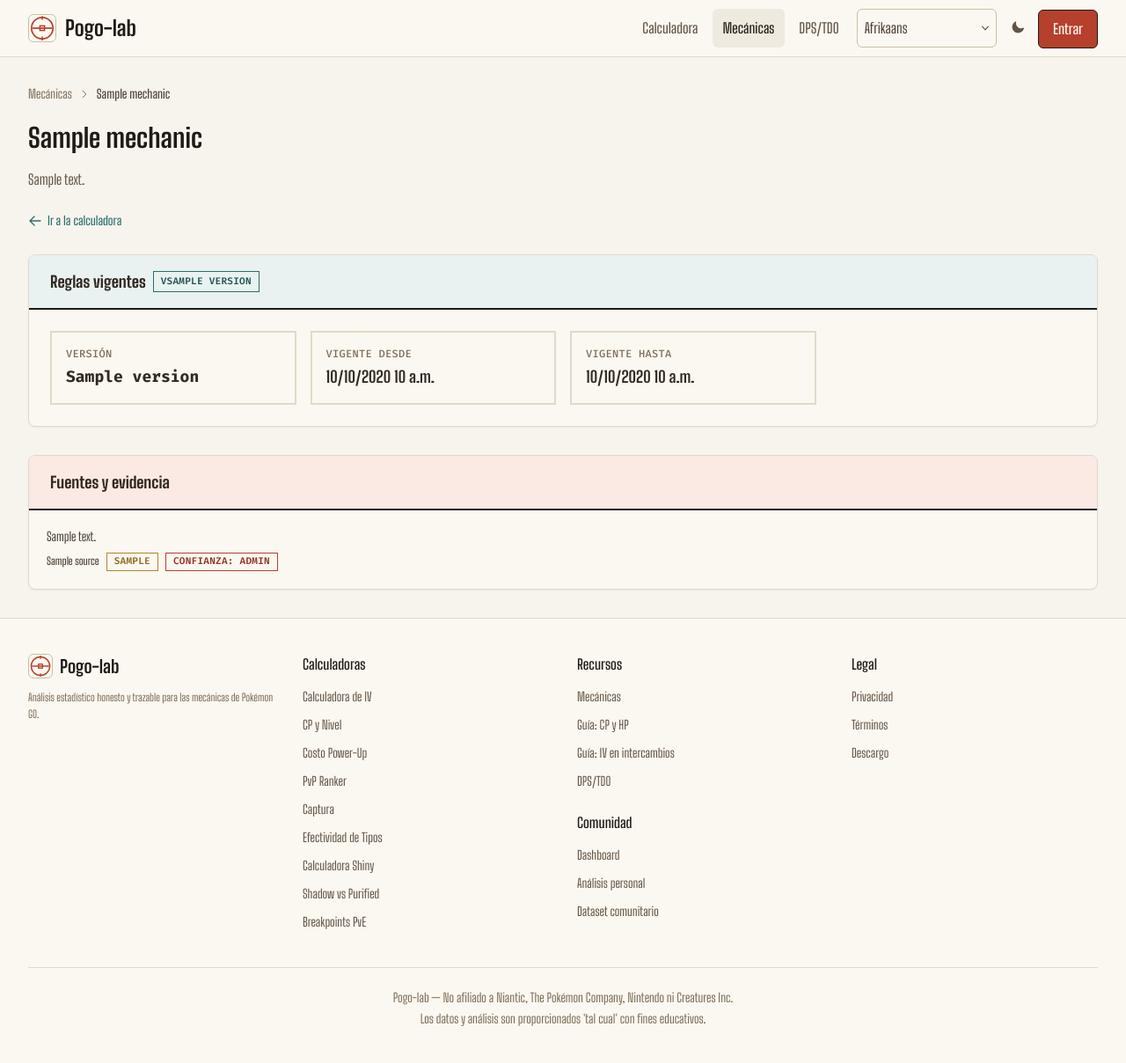
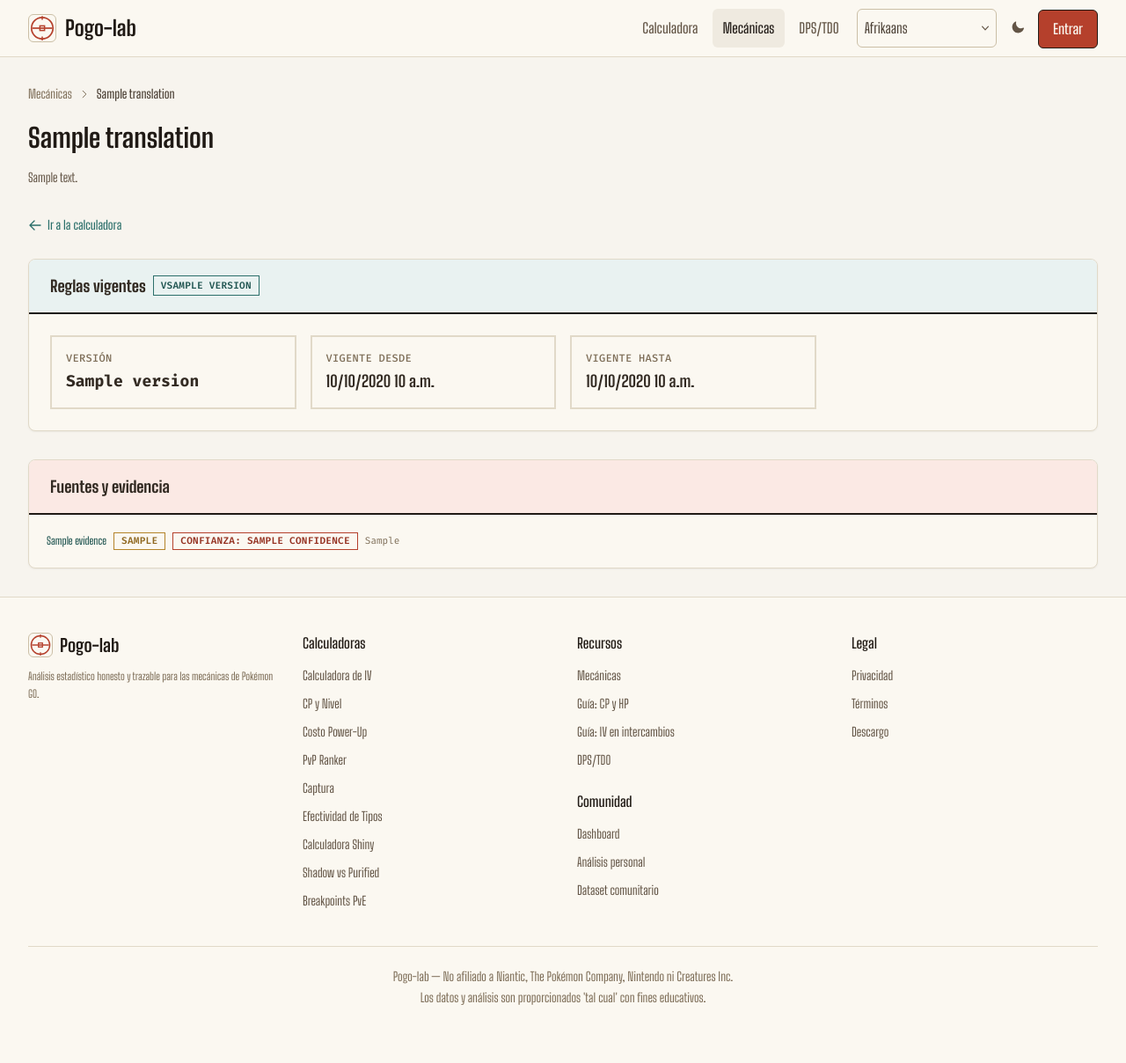
Before and after one commit to cortega26/Pogo-lab, a Django app: template apps/mechanics/templates/mechanics/detail.html in a window 1280 px wide. Shown: the whole page at 88% size. After the commit the page ends 1142 px from the top, so only its background shows below. Run offline with Django 5.2, Linux system fonts and the light colour scheme; the template is opened without the code that fills it: most values are stand-ins (such as "Sample title", 1, 10 or a date in 2020).

Commit message:
fix(i18n): remove canonical-language leaks from mechanics detail

```diff
--- a/apps/mechanics/templates/mechanics/detail.html
+++ b/apps/mechanics/templates/mechanics/detail.html
@@ -1,7 +1,18 @@
 {% extends "base.html" %}
-{% load i18n %}
+{% load i18n seo_tags %}
 
-{% block title %}{{ mechanic.name }} — Pogo-lab{% endblock %}
+{% block title %}{{ translation.seo_title|default:translation.title }} — Pogo-lab{% endblock %}
+
+{% block extra_head %}
+  {% if translation.seo_title %}
+    <meta property="og:title" content="{{ translation.seo_title }}">
+  {% endif %}
+  {% if translation.seo_description %}
+    <meta property="og:description" content="{{ translation.seo_description }}">
+    <meta name="description" content="{{ translation.seo_description }}">
+  {% endif %}
+  <meta property="og:type" content="article">
+{% endblock %}
 
 {% block json_ld %}
 <script type="application/ld+json" nonce="{{ request.csp_nonce }}">
@@ -11,7 +22,7 @@
   "itemListElement": [
     {"@type": "ListItem", "position": 1, "name": "Pogo-lab", "item": "{{ request.scheme }}://{{ request.get_host }}{% url 'healthz' %}"},
     {"@type": "ListItem", "position": 2, "name": "{% trans "Mecánicas" %}", "item": "{{ request.scheme }}://{{ request.get_host }}{% url 'mechanic_list' %}"},
-    {"@type": "ListItem", "position": 3, "name": "{{ mechanic.name }}", "item": "{{ request.build_absolute_uri }}" }
+    {"@type": "ListItem", "position": 3, "name": "{{ translation.title }}", "item": "{{ request.build_absolute_uri }}" }
   ]
 }
 </script>
@@ -21,15 +32,15 @@
 <nav class="mb-6 flex items-center gap-2 text-sm text-slate-500 dark:text-slate-400">
   <a href="{% url 'mechanic_list' %}" class="transition-colors hover:text-brand-500 dark:hover:text-brand-400">{% trans "Mecánicas" %}</a>
   <svg class="h-3 w-3" fill="none" viewBox="0 0 24 24" stroke="currentColor" stroke-width="2" aria-hidden="true"><path stroke-linecap="round" stroke-linejoin="round" d="M8.25 4.5l7.5 7.5-7.5 7.5"/></svg>
-  <span class="font-medium text-slate-700 dark:text-slate-300">{{ mechanic.name }}</span>
+  <span class="font-medium text-slate-700 dark:text-slate-300">{{ translation.title }}</span>
 </nav>
 
-<div class="mb-6">
-  <h1 class="section-title">{{ mechanic.name }}</h1>
-  {% if mechanic.description %}
-    <p class="mt-2 text-base leading-relaxed text-slate-600 dark:text-slate-400">{{ mechanic.description }}</p>
-  {% endif %}
+<article class="mb-8 max-w-3xl">
+  <h1 class="section-title">{{ translation.title }}</h1>
+  <div class="mt-5 prose-custom text-base leading-relaxed">
+    {{ translation.body|safe_html }}
   </div>
+</article>
 
 <div class="mb-6">
   <a href="{% url 'calculator' %}" class="inline-flex items-center gap-1.5 text-sm font-medium text-brand-500 transition-colors hover:text-brand-600 dark:text-brand-400 dark:hover:text-brand-300">
@@ -104,8 +115,7 @@
     </div>
   </div>
 
-  {% with claims=ruleset.claims.all %}
-    {% if claims %}
+  {% if evidence_items %}
     <div class="specimen-card mt-8 overflow-hidden">
       <div class="border-b-2 border-slate-900 bg-accent-50 px-6 py-4 dark:border-slate-100 dark:bg-accent-500/10">
         <h2 class="text-lg font-bold text-slate-800 dark:text-slate-100">
@@ -113,26 +123,32 @@
         </h2>
       </div>
       <div class="divide-y-2 divide-slate-200 dark:divide-slate-800">
-          {% for claim in claims %}
+        {% for evidence in evidence_items %}
           <div class="p-5 transition-colors hover:bg-slate-50 dark:hover:bg-slate-800/30">
-              <p class="text-sm text-slate-700 dark:text-slate-300">{{ claim.quote_summary }}</p>
-              <div class="mt-2 flex flex-wrap items-center gap-2 text-xs text-slate-500 dark:text-slate-400">
-                <span class="font-medium text-slate-700 dark:text-slate-300">{{ claim.source.title }}</span>
-                {% if claim.source.source_type %}
+            <div class="flex flex-wrap items-center gap-2 text-xs text-slate-500 dark:text-slate-400">
+              {% if evidence.source_url %}
+                <a href="{{ evidence.source_url }}" rel="noopener noreferrer"
+                   class="font-medium text-brand-600 hover:underline dark:text-brand-400">
+                  {{ evidence.source_label }}
+                </a>
+              {% else %}
+                <span class="font-medium text-slate-700 dark:text-slate-300">{{ evidence.source_label }}</span>
+              {% endif %}
               <span class="inline-flex items-center gap-1 border border-secondary-500 px-2 py-0.5 font-mono text-[11px] font-semibold uppercase tracking-wide text-secondary-600 dark:text-secondary-400">
-                    {{ claim.source.get_source_type_display }}
+                {{ evidence.source_type }}
               </span>
+              <span class="inline-flex items-center gap-1 border border-accent-500 px-2 py-0.5 font-mono text-[11px] font-semibold uppercase tracking-wide text-accent-600 dark:text-accent-400">
+                {% trans "Confianza:" %} {{ evidence.confidence }}
+              </span>
+              {% if evidence.parameter_key %}
+                <code class="font-mono text-[11px] text-slate-500 dark:text-slate-400">{{ evidence.parameter_key }}</code>
               {% endif %}
-                <span class="inline-flex items-center gap-1 border border-accent-500 px-2 py-0.5 font-mono text-[11px] font-semibold uppercase tracking-wide text-accent-600 dark:text-accent-400">
-                  {% trans "Confianza:" %} {{ claim.get_confidence_level_display }}
-                </span>
             </div>
           </div>
         {% endfor %}
       </div>
     </div>
   {% endif %}
-  {% endwith %}
 {% else %}
   {% include "includes/_empty_state.html" with title=_("Sin reglas publicadas") message=_("No hay reglas publicadas para esta mecánica todavía.") %}
 {% endif %}
```
Lines whose indentation alone changed are shown as unchanged.
